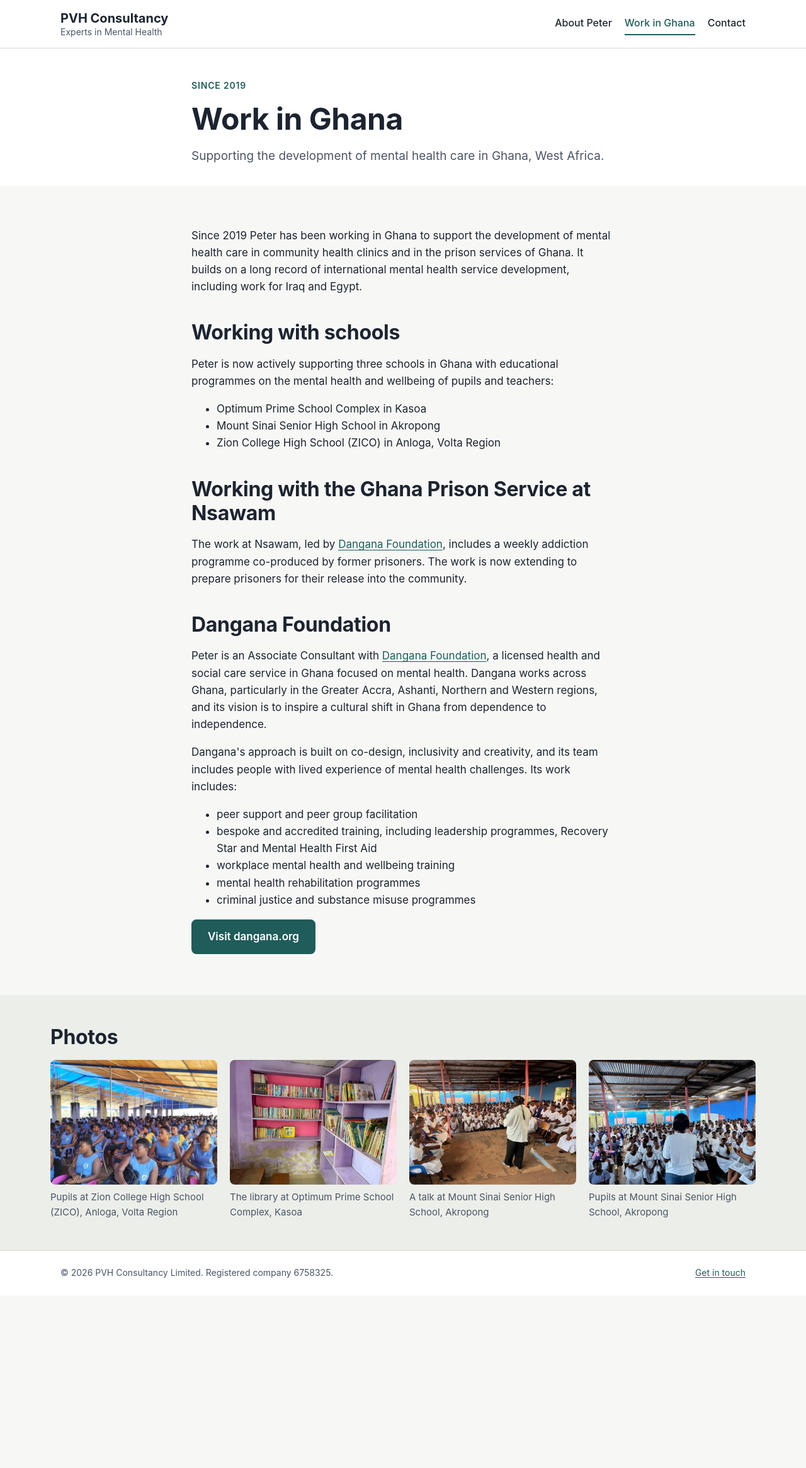
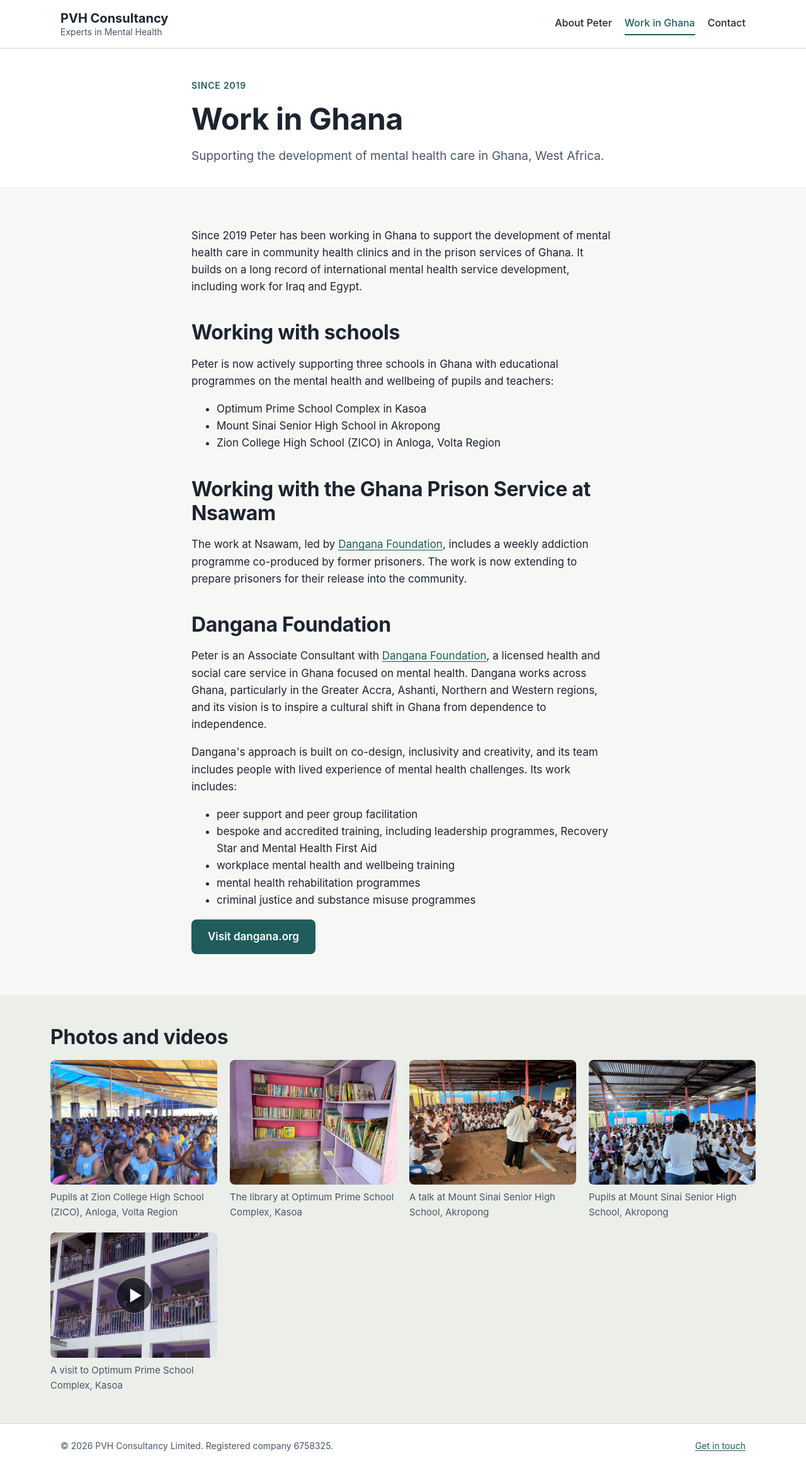
Before and after one commit to viboko/pvhconsultancy, a Jekyll site: the page built from ghana.html, in a window 1280 px wide. Shown: the whole page at 63% size. Built offline with Jekyll 4.4.1, drawn with Linux system fonts in a browser that asks for light colours; before the commit the page ends 2057 px from its top, so only the background shows below that.

Commit message:
Add the Optimum Prime School video to the Ghana gallery (#17)
The video (compressed from a 156 MB iPhone HDR clip to a 13 MB 720p
H.264 file, converted to SDR) appears as a photo-sized tile with a play
button, and plays in the same lightbox as the photos, so the carousel
moves straight from the last photo to the video. YouTube/Vimeo embeds,
which can't play in the lightbox, stay in their own list.

Co-authored-by: Matthew <matthew@viboko.dev>
Co-authored-by: Claude Opus 5.5 <noreply@anthropic.com>

```diff
--- a/_sass/custom.scss
+++ b/_sass/custom.scss
@@ -408,6 +408,42 @@ h2 {
   }
 }
 
+.gallery__link--video {
+  position: relative;
+  cursor: pointer;
+}
+
+// Round play button over a video's poster.
+.gallery__play {
+  position: absolute;
+  top: 50%;
+  left: 50%;
+  width: 3.5rem;
+  height: 3.5rem;
+  border-radius: 50%;
+  background: rgb(10 14 20 / 70%);
+  box-shadow: 0 0 0 1px rgb(255 255 255 / 35%);
+  transform: translate(-50%, -50%);
+  transition: background 0.15s;
+
+  &::after {
+    position: absolute;
+    top: 50%;
+    left: 50%;
+    width: 0;
+    height: 0;
+    border-width: 0.6875rem 0 0.6875rem 1.125rem;
+    border-style: solid;
+    border-color: transparent transparent transparent #fff;
+    content: "";
+    transform: translate(-35%, -50%);
+  }
+
+  .gallery__link:hover & {
+    background: rgb(10 14 20 / 90%);
+  }
+}
+
 .lightbox {
   width: 100vw;
   max-width: 100vw;
@@ -445,6 +481,22 @@ h2 {
   max-height: calc(100dvh - 8rem);
   object-fit: contain;
   border-radius: $radius;
+}
+
+// Sized from the video's aspect ratio (--ratio, set by the script) so it
+// fits the screen before its metadata has loaded.
+.lightbox__video {
+  width: min(100vw - 2rem, (100dvh - 8rem) * var(--ratio, 16 / 9));
+  max-width: none;
+  height: auto;
+  border-radius: $radius;
+  aspect-ratio: var(--ratio, 16 / 9);
+  background: #000;
+}
+
+// The image and video share the viewer; only one shows at a time.
+.lightbox [hidden] {
+  display: none;
 }
 
 .lightbox__caption {
@@ -513,11 +565,6 @@ h2 {
     margin-top: 0;
   }
 
-  video {
-    width: 100%;
-    border-radius: $radius;
-  }
-
   @media (width < 30rem) {
     grid-template-columns: 1fr;
   }
--- a/ghana.html
+++ b/ghana.html
@@ -92,46 +92,61 @@ permalink: /ghana/
     <p class="notice">Photos from Peter's work in Ghana are coming soon.</p>
     {% endif %}
 
-    {% if photos.size > 0 %}
+    {%- comment -%}
+      Photos and self-hosted videos share one grid of same-sized tiles and
+      one lightbox. YouTube/Vimeo embeds can't open in the lightbox, so they
+      get their own list below.
+    {%- endcomment -%}
+    {%- assign local_videos = videos | where_exp: "video", "video.src" %}
+    {%- assign embeds = videos | where_exp: "video", "video.embed" %}
+    {%- assign tiles = photos | concat: local_videos %}
+    {% if tiles.size > 0 %}
     <ul class="gallery">
-      {% for photo in photos %}
+      {% for tile in tiles %}
       <li class="gallery__item">
-        {%- assign thumb = photo.src | replace: ".webp", "-800.webp" %}
         <figure>
-          <a class="gallery__link" href="{{ photo.src | relative_url }}" data-lightbox
-             {% if photo.caption %}data-caption="{{ photo.caption | escape }}"{% endif %}>
+          {% if tile.title %}
+          {%- capture video_caption %}{{ tile.title }}{% if tile.caption %} — {{ tile.caption }}{% endif %}{% endcapture %}
+          <a class="gallery__link gallery__link--video" href="{{ tile.src | relative_url }}"
+             data-lightbox="video" data-caption="{{ video_caption | escape }}"
+             data-poster="{{ tile.poster | relative_url }}"
+             data-width="{{ tile.width }}" data-height="{{ tile.height }}">
+            <img src="{{ tile.thumb | default: tile.poster | relative_url }}" alt=""
+                 width="800" height="600" loading="lazy">
+            <span class="gallery__play" aria-hidden="true"></span>
+            <span class="visually-hidden">Play video: {{ tile.title }}</span>
+          </a>
+          <figcaption>{{ tile.title }}{% if tile.caption %} &mdash; {{ tile.caption }}{% endif %}</figcaption>
+          {% else %}
+          {%- assign thumb = tile.src | replace: ".webp", "-800.webp" %}
+          <a class="gallery__link" href="{{ tile.src | relative_url }}" data-lightbox
+             {% if tile.caption %}data-caption="{{ tile.caption | escape }}"{% endif %}>
             <img src="{{ thumb | relative_url }}"
-                 srcset="{{ thumb | relative_url }} 800w, {{ photo.src | relative_url }} 1600w"
+                 srcset="{{ thumb | relative_url }} 800w, {{ tile.src | relative_url }} 1600w"
                  sizes="(width >= 70rem) 22rem, (width >= 36rem) 50vw, 100vw"
-                 alt="{{ photo.alt | escape }}"
-                 width="{{ photo.width }}" height="{{ photo.height }}"
+                 alt="{{ tile.alt | escape }}"
+                 width="{{ tile.width }}" height="{{ tile.height }}"
                  loading="lazy">
             <span class="visually-hidden"> (view full size)</span>
           </a>
-          {% if photo.caption %}<figcaption>{{ photo.caption }}</figcaption>{% endif %}
+          {% if tile.caption %}<figcaption>{{ tile.caption }}</figcaption>{% endif %}
+          {% endif %}
         </figure>
       </li>
       {% endfor %}
     </ul>
     {% endif %}
 
-    {% if videos.size > 0 %}
+    {% if embeds.size > 0 %}
     <ul class="videos">
-      {% for video in videos %}
+      {% for video in embeds %}
       <li class="videos__item">
         <figure>
-          {% if video.embed %}
           <div class="videos__frame">
             <iframe src="{{ video.embed }}" title="{{ video.title | escape }}"
                     loading="lazy" allowfullscreen
                     allow="encrypted-media; picture-in-picture"></iframe>
           </div>
-          {% else %}
-          <video controls preload="metadata"{% if video.poster %} poster="{{ video.poster | relative_url }}"{% endif %}>
-            <source src="{{ video.src | relative_url }}" type="video/mp4">
-            <a href="{{ video.src | relative_url }}">Download &ldquo;{{ video.title }}&rdquo;</a>
-          </video>
-          {% endif %}
           <figcaption>
             <strong>{{ video.title }}</strong>{% if video.caption %} &mdash; {{ video.caption }}{% endif %}
           </figcaption>
@@ -143,6 +158,6 @@ permalink: /ghana/
   </div>
 </section>
 
-{% if photos.size > 0 %}
+{% if tiles.size > 0 %}
 <script src="{{ '/assets/js/lightbox.js' | relative_url }}" defer></script>
 {% endif %}
```
Also changed, not shown: _data/ghana_media.yml (+30 -5 lines), assets/images/ghana/optimum-prime-school-poster.webp (added), assets/images/ghana/optimum-prime-school-thumb.webp (added), assets/js/lightbox.js, 1 other file.
